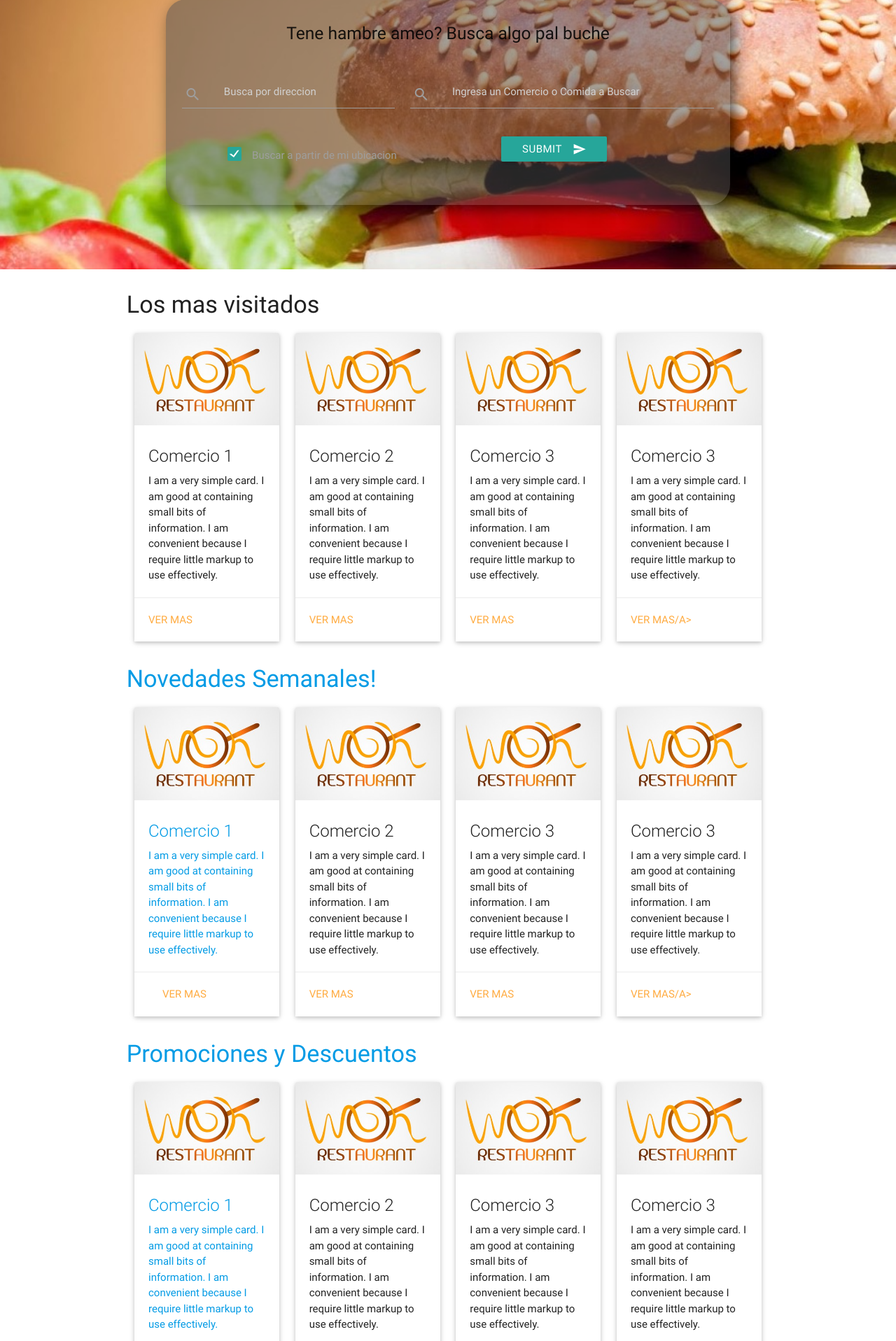
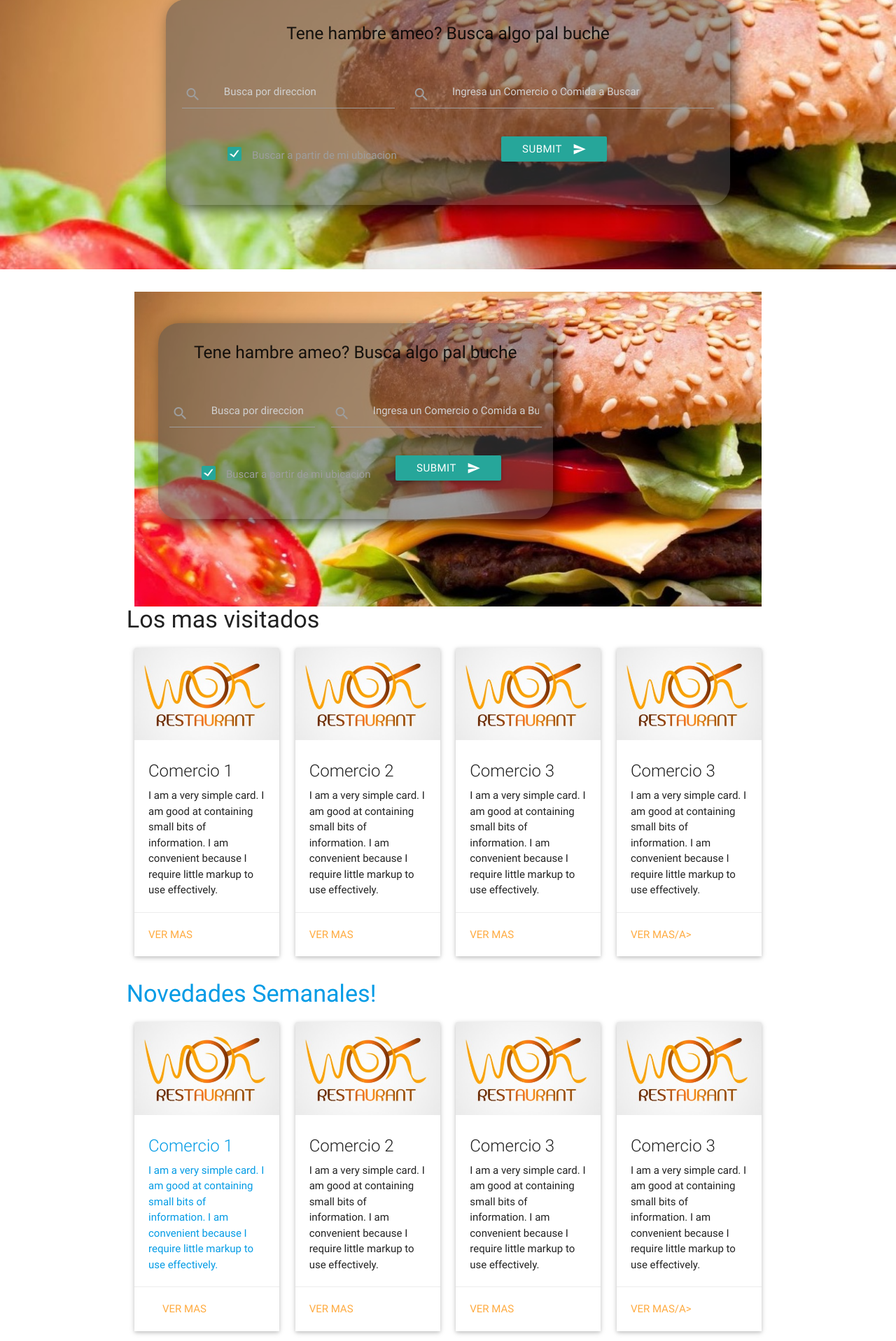
Before and after one commit to Hidra-Soft/comemosalgo, a Django app: page / in a window 1280 px wide. Shown: the part 129-2046 px from the top of the page at 70% size. Run offline with Django 3.2, Linux system fonts and the light colour scheme; parts of the project's set-up code (start-up, migrations or seed data) failed here and were passed over.

Commit message:
move searchbanner to index.html

```diff
--- a/templates/index.html
+++ b/templates/index.html
@@ -7,6 +7,45 @@ ComemosAlgo
 
 
 {% block content %}
+
+    <div class="col s12" id="banner_inicio">
+
+        <div class="row container"  id="banner_inicio_buscador">
+            <div class="row">
+                <form>
+                    <h5 style="text-align:center">Tene hambre ameo? Busca algo pal buche</h5><br>
+
+                    <div class="input-field col s5">
+                        <input id="search-adress" type="search" placeholder="Busca por direccion" required>
+                        <label for="search-adress" id="ico_search1"><i class="material-icons">search</i></label>
+                        <i class="material-icons" id="ico_close1">close</i>
+                    </div>
+
+                    <div class="input-field col s7">
+                        <input id="search-food" type="search" placeholder="Ingresa un Comercio o Comida a Buscar" required>
+                        <label for="search-food" id="ico_search2"><i class="material-icons">search</i></label>
+                        <i class="material-icons" id="ico_close2">close</i>
+                    </div>
+                </form>
+            </div>
+
+            <div class="row">
+                <div class="col s1"></div>
+                <div class="col s6">
+                    <p>
+                        <input type="checkbox" class="filled-in" id="filled-in-box" checked="checked" />
+                        <label for="filled-in-box">Buscar a partir de mi ubicacion</label>
+                    </p>
+                </div>
+
+                <div class="col s4">
+                    <button class="btn waves-effect waves-light" type="submit" name="action">Submit
+                        <i class="material-icons right">send</i>
+                    </button>
+                </div>
+            </div>
+        </div>
+    </div>
 
 
      <div class="row">
```
